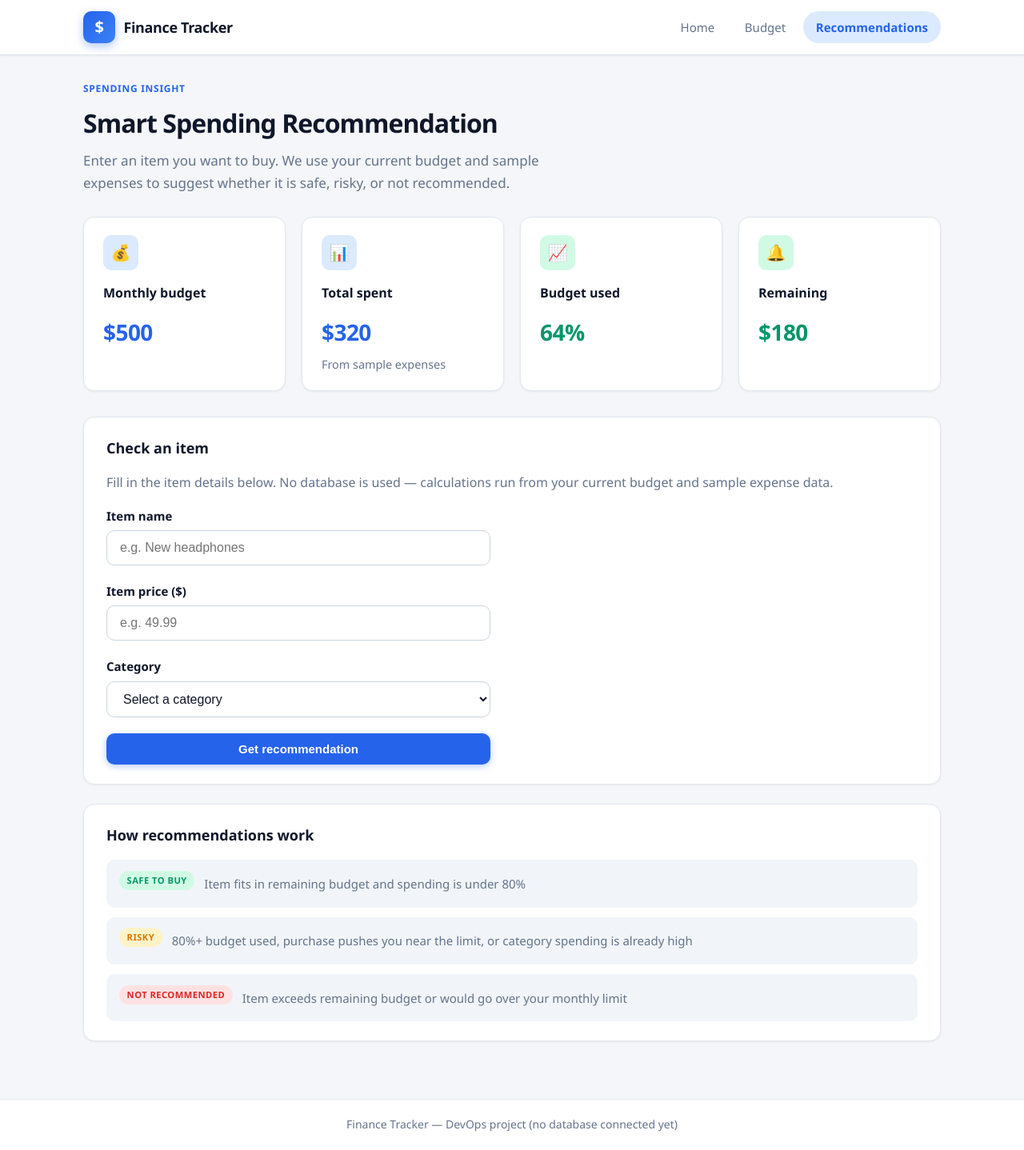
After one commit to chengxunRP/Team1-FinanceTracker-project, a Node server app: page /recommendation in a window 1280 px wide. The commit adds this page. Shown: the whole page at 80% size. Run offline with Node 20, Linux system fonts and the light colour scheme.

Commit message:
Add smart spending recommendation feature

```diff
--- a/app/app.js
+++ b/app/app.js
@@ -1,10 +1,14 @@
-// Finance Tracker - Express server with EJS views (Feature 4: Budget + Alerts)
+// Finance Tracker - Express server with EJS views
 const express = require("express");
 const path = require("path");
 const {
   validateMonthlyBudget,
   buildBudgetSummary,
 } = require("./budgetHelpers");
+const {
+  validateItemInput,
+  getSpendingRecommendation,
+} = require("./recommendationHelpers");
 const sampleExpenses = require("./sampleExpenses");
 
 const app = express();
@@ -26,6 +30,20 @@ function getBudgetPageData() {
     summary,
     expenses: sampleExpenses,
   };
+}
+
+function getRecommendationCategories() {
+  const categories = [];
+
+  for (let i = 0; i < sampleExpenses.length; i++) {
+    const cat = sampleExpenses[i].category;
+    if (!categories.includes(cat)) {
+      categories.push(cat);
+    }
+  }
+
+  categories.push("Other");
+  return categories;
 }
 
 app.get("/", (req, res) => {
@@ -81,6 +99,52 @@ app.post("/budget", (req, res) => {
   });
 });
 
+app.get("/recommendation", (req, res) => {
+  const { summary } = getBudgetPageData();
+
+  res.render("recommendation", {
+    pageTitle: "Recommendations",
+    activePage: "recommendation",
+    summary,
+    categories: getRecommendationCategories(),
+    errors: [],
+  });
+});
+
+app.post("/recommendation", (req, res) => {
+  const { itemName, itemPrice, category } = req.body;
+  const { summary } = getBudgetPageData();
+  const validation = validateItemInput(itemName, itemPrice, category);
+  const categories = getRecommendationCategories();
+
+  if (!validation.valid) {
+    return res.render("recommendation", {
+      pageTitle: "Recommendations",
+      activePage: "recommendation",
+      summary,
+      categories,
+      errors: validation.errors,
+      formValues: { itemName, itemPrice, category },
+    });
+  }
+
+  const recommendation = getSpendingRecommendation(summary, sampleExpenses, {
+    itemName: validation.itemName,
+    itemPrice: validation.itemPrice,
+    category: validation.category,
+  });
+
+  res.render("recommendation", {
+    pageTitle: "Recommendations",
+    activePage: "recommendation",
+    summary,
+    categories,
+    errors: [],
+    recommendation,
+    formValues: { itemName, itemPrice, category },
+  });
+});
+
 app.listen(PORT, () => {
   console.log(`Finance Tracker running at http://localhost:${PORT}`);
 });
--- a/app/public/style.css
+++ b/app/public/style.css
@@ -710,3 +710,76 @@ a.btn:hover {
   font-weight: 600;
   color: var(--blue);
 }
+
+/* ----- Smart recommendation ----- */
+.recommendation-form {
+  max-width: 480px;
+}
+
+.form-group select {
+  padding: 0.75rem 1rem;
+  border: 1px solid var(--grey-300);
+  border-radius: var(--radius-sm);
+  font-size: 1rem;
+  color: var(--text);
+  background: var(--white);
+}
+
+.form-group select:focus {
+  outline: 2px solid var(--blue-light);
+  border-color: var(--blue);
+}
+
+.recommendation-result {
+  border-left: 4px solid var(--green);
+}
+
+.recommendation-result--success {
+  border-left-color: var(--green);
+}
+
+.recommendation-result--warning {
+  border-left-color: var(--warning);
+}
+
+.recommendation-result--danger {
+  border-left-color: var(--danger);
+}
+
+.recommendation-badge {
+  margin-bottom: 1rem;
+}
+
+.recommendation-reasons {
+  margin: 0 0 1.5rem;
+  padding-left: 1.25rem;
+  color: var(--text-muted);
+}
+
+.recommendation-reasons li {
+  margin-bottom: 0.5rem;
+}
+
+.analysis-grid {
+  display: grid;
+  grid-template-columns: repeat(auto-fit, minmax(200px, 1fr));
+  gap: 1rem;
+}
+
+.analysis-item {
+  background: var(--grey-100);
+  padding: 0.85rem 1rem;
+  border-radius: var(--radius-sm);
+}
+
+.analysis-label {
+  display: block;
+  font-size: 0.8125rem;
+  color: var(--text-muted);
+  margin-bottom: 0.25rem;
+}
+
+.analysis-value {
+  font-weight: 600;
+  color: var(--text);
+}
--- a/app/views/partials/header.ejs
+++ b/app/views/partials/header.ejs
@@ -16,6 +16,7 @@
       <nav class="nav">
         <a href="/" class="<%= activePage === 'home' ? 'active' : '' %>">Home</a>
         <a href="/budget" class="<%= activePage === 'budget' ? 'active' : '' %>">Budget</a>
+        <a href="/recommendation" class="<%= activePage === 'recommendation' ? 'active' : '' %>">Recommendations</a>
       </nav>
     </div>
   </header>
--- /dev/null
+++ b/app/views/recommendation.ejs
@@ -0,0 +1,149 @@
+<%- include('partials/header') %>
+
+<section class="page-hero">
+  <span class="page-label">Spending insight</span>
+  <h1>Smart Spending Recommendation</h1>
+  <p>Enter an item you want to buy. We use your current budget and sample expenses to suggest whether it is safe, risky, or not recommended.</p>
+</section>
+
+<div class="card-grid card-grid--spaced">
+  <article class="card">
+    <div class="card__icon card__icon--blue">💰</div>
+    <h2>Monthly budget</h2>
+    <p class="stat stat--blue">$<%= summary.monthlyBudget %></p>
+  </article>
+  <article class="card">
+    <div class="card__icon card__icon--blue">📊</div>
+    <h2>Total spent</h2>
+    <p class="stat stat--blue">$<%= summary.totalSpent %></p>
+    <p>From sample expenses</p>
+  </article>
+  <article class="card">
+    <div class="card__icon card__icon--green">📈</div>
+    <h2>Budget used</h2>
+    <p class="stat stat--green"><%= summary.percentageUsed %>%</p>
+  </article>
+  <article class="card">
+    <div class="card__icon card__icon--green">🔔</div>
+    <h2>Remaining</h2>
+    <p class="stat stat--green">$<%= summary.remainingBudget %></p>
+  </article>
+</div>
+
+<section class="panel">
+  <h2>Check an item</h2>
+  <p class="panel-intro">Fill in the item details below. No database is used — calculations run from your current budget and sample expense data.</p>
+
+  <% if (typeof errors !== 'undefined' && errors.length > 0) { %>
+  <div class="form-errors">
+    <% errors.forEach(function(error) { %>
+      <p><%= error %></p>
+    <% }); %>
+  </div>
+  <% } %>
+
+  <form class="budget-form recommendation-form" method="POST" action="/recommendation">
+    <div class="form-group">
+      <label for="itemName">Item name</label>
+      <input
+        type="text"
+        id="itemName"
+        name="itemName"
+        placeholder="e.g. New headphones"
+        required
+        value="<%= typeof formValues !== 'undefined' && formValues.itemName ? formValues.itemName : '' %>"
+      >
+    </div>
+    <div class="form-group">
+      <label for="itemPrice">Item price ($)</label>
+      <input
+        type="number"
+        id="itemPrice"
+        name="itemPrice"
+        min="0"
+        step="0.01"
+        placeholder="e.g. 49.99"
+        required
+        value="<%= typeof formValues !== 'undefined' && formValues.itemPrice !== undefined ? formValues.itemPrice : '' %>"
+      >
+    </div>
+    <div class="form-group">
+      <label for="category">Category</label>
+      <select id="category" name="category" required>
+        <option value="">Select a category</option>
+        <% categories.forEach(function(cat) { %>
+        <option value="<%= cat %>" <%= typeof formValues !== 'undefined' && formValues.category === cat ? 'selected' : '' %>><%= cat %></option>
+        <% }); %>
+      </select>
+    </div>
+    <button type="submit" class="btn btn--primary">Get recommendation</button>
+  </form>
+</section>
+
+<% if (typeof recommendation !== 'undefined' && recommendation) { %>
+<section class="panel recommendation-result recommendation-result--<%= recommendation.resultBadge %>">
+  <h2>Recommendation: <%= recommendation.result %></h2>
+  <p class="panel-intro">
+    For <strong><%= recommendation.itemName %></strong> ($<%= recommendation.itemPrice %>) in category <strong><%= recommendation.category %></strong>
+  </p>
+
+  <div class="recommendation-badge">
+    <span class="badge badge--<%= recommendation.resultBadge %>"><%= recommendation.result %></span>
+  </div>
+
+  <h3>Why?</h3>
+  <ul class="recommendation-reasons">
+    <% recommendation.reasons.forEach(function(reason) { %>
+    <li><%= reason %></li>
+    <% }); %>
+  </ul>
+
+  <h3>Analysis</h3>
+  <div class="analysis-grid">
+    <div class="analysis-item">
+      <span class="analysis-label">Total spent (now)</span>
+      <span class="analysis-value">$<%= recommendation.analysis.totalSpent %></span>
+    </div>
+    <div class="analysis-item">
+      <span class="analysis-label">Remaining (now)</span>
+      <span class="analysis-value">$<%= recommendation.analysis.remainingBudget %></span>
+    </div>
+    <div class="analysis-item">
+      <span class="analysis-label">Budget used (now)</span>
+      <span class="analysis-value"><%= recommendation.analysis.percentageUsed %>%</span>
+    </div>
+    <div class="analysis-item">
+      <span class="analysis-label">After purchase</span>
+      <span class="analysis-value">$<%= recommendation.analysis.newTotalSpent %> (<%= recommendation.analysis.newPercentageUsed %>%)</span>
+    </div>
+    <div class="analysis-item">
+      <span class="analysis-label">Would exceed budget?</span>
+      <span class="analysis-value"><%= recommendation.analysis.exceedsBudget ? 'Yes' : 'No' %></span>
+    </div>
+    <div class="analysis-item">
+      <span class="analysis-label"><%= recommendation.category %> spent so far</span>
+      <span class="analysis-value">$<%= recommendation.analysis.categoryTotal %> (<%= recommendation.analysis.categoryPercent %>%)</span>
+    </div>
+  </div>
+</section>
+<% } %>
+
+<section class="panel">
+  <h2>How recommendations work</h2>
+  <div class="alert-rules">
+    <div class="alert-rule">
+      <span class="badge badge--success">Safe to buy</span>
+      <span>Item fits in remaining budget and spending is under 80%</span>
+    </div>
+    <div class="alert-rule">
+      <span class="badge badge--warning">Risky</span>
+      <span>80%+ budget used, purchase pushes you near the limit, or category spending is already high</span>
+    </div>
+    <div class="alert-rule">
+      <span class="badge badge--danger">Not recommended</span>
+      <span>Item exceeds remaining budget or would go over your monthly limit</span>
+    </div>
+  </div>
+</section>
+
+<%- include('partials/footer') %>
```
Also changed, not shown: app/recommendationHelpers.js (added, +149 -0 lines).
